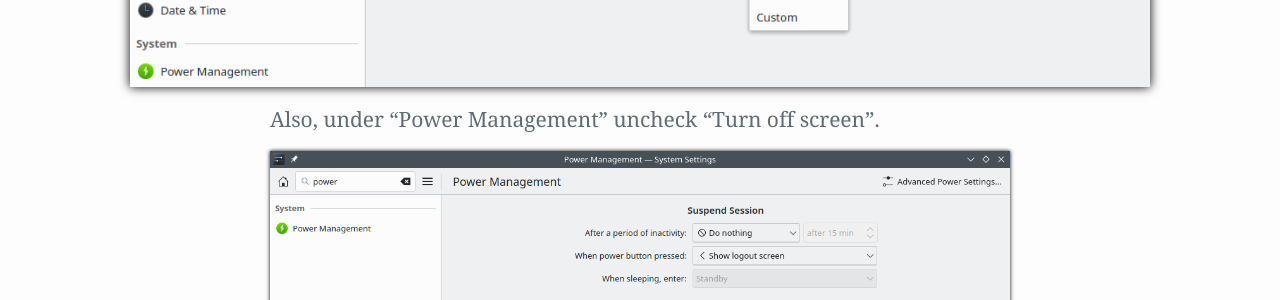
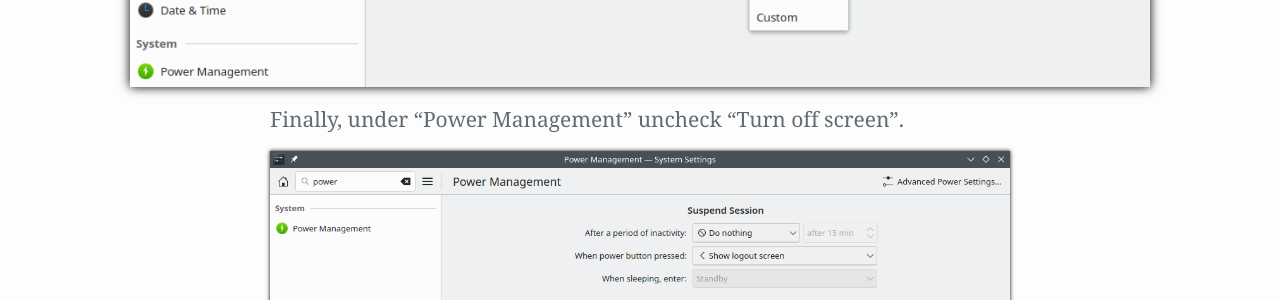
Before and after one commit to Zren/zren.github.io, a Jekyll site: the page built from _posts/2024-03-04-opensuse-krypton-plasma-6-setup.md, in a window 1280 px wide and 900 px high, scrolled down 7463 px. Shown: the part 174-474 px from the top of the window. Built offline with Jekyll 4.4.1, drawn with Linux system fonts in a browser that asks for light colours; some of the changed text lies outside the part shown.

Commit message:
minor changes

```diff
--- a/_posts/2024-03-04-opensuse-krypton-plasma-6-setup.md
+++ b/_posts/2024-03-04-opensuse-krypton-plasma-6-setup.md
@@ -80,6 +80,6 @@ Under "Screen Locking" change "Lock screen automatically" from `5 minutes` to `N
 
 ![](/pic/2024-03-04___22-26-10.png){:.outset}
 
-Also, under "Power Management" uncheck "Turn off screen".
+Finally, under "Power Management" uncheck "Turn off screen".
 
 ![](/pic/2024-03-04___22-25-18.png)
```
Also changed, not shown: other parts of _posts/2024-03-04-opensuse-krypton-plasma-6-setup.md (+1 -1 lines).
